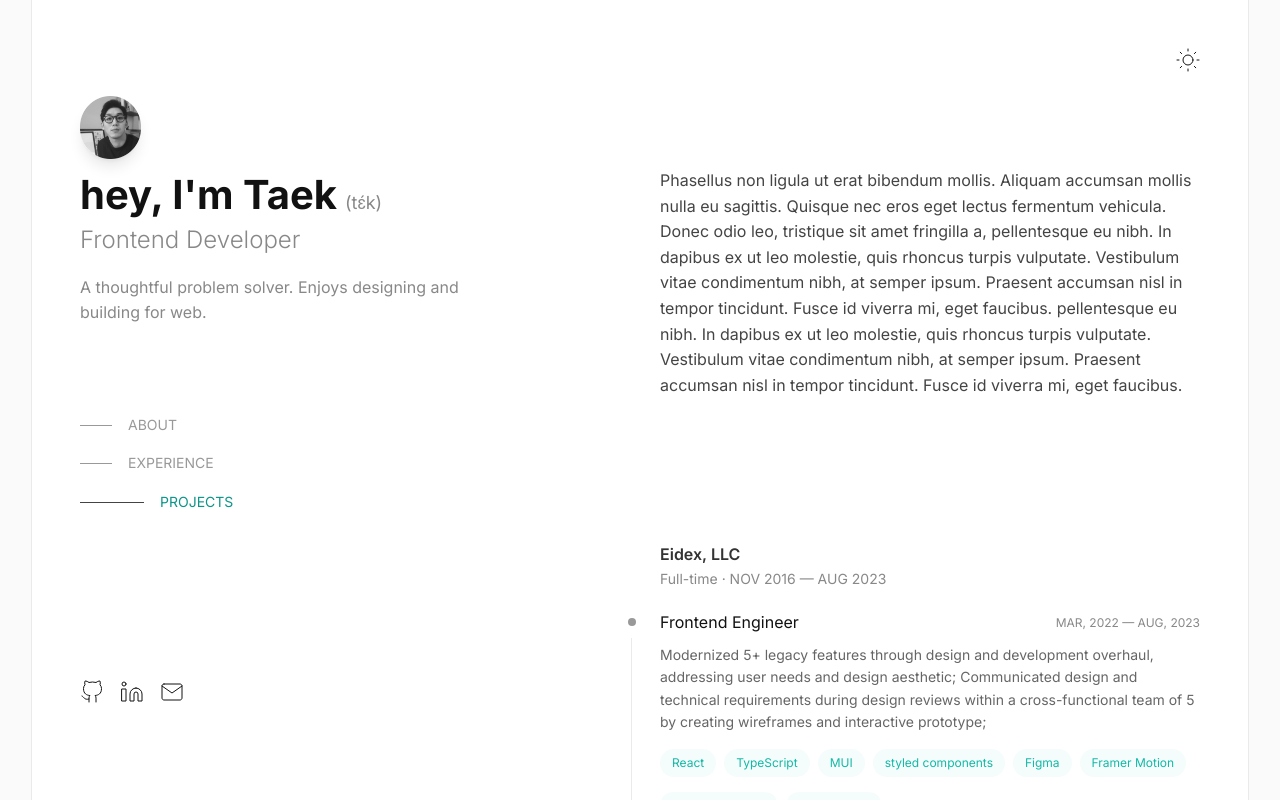
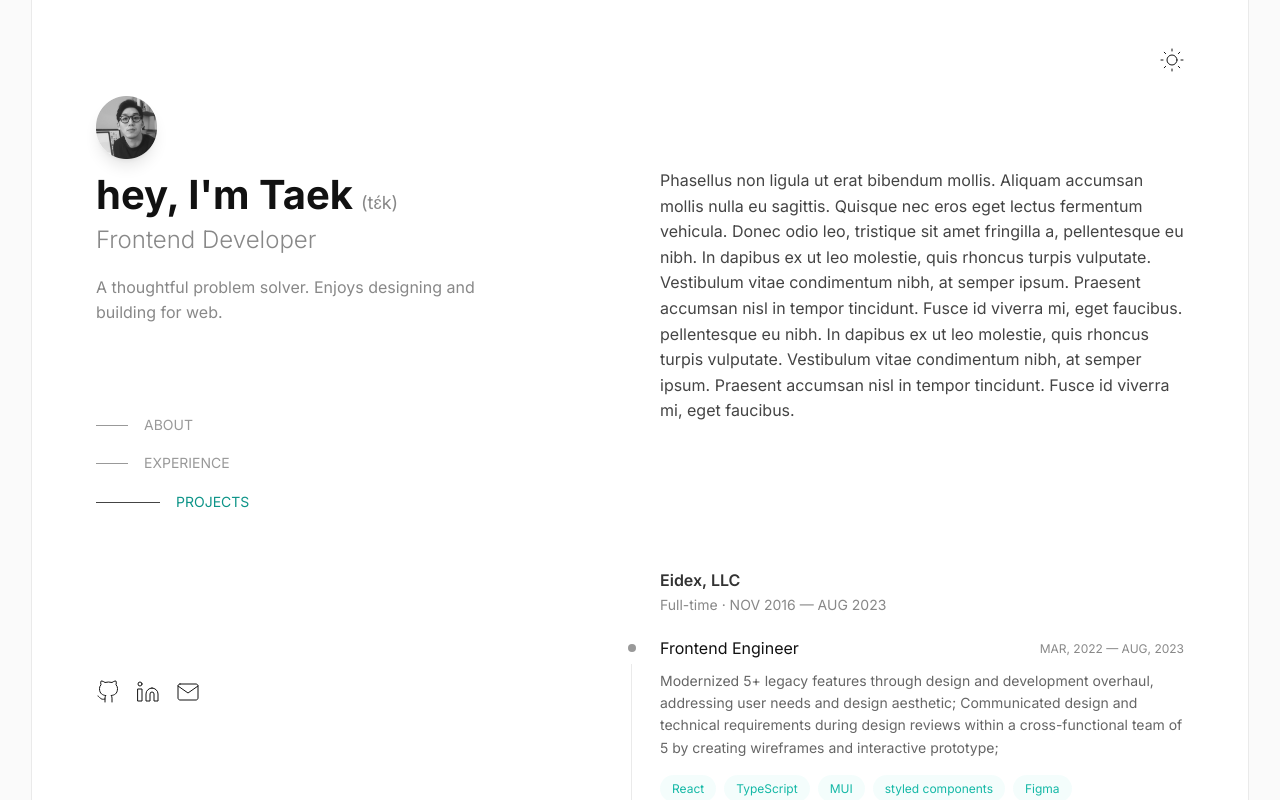
Before and after one commit to tnamdevnote/tnam.dev, a Next.js app: page / in a window 1280 px wide. Shown: the top 800 px of the page. Built offline with nearby package versions, Linux system fonts and the light colour scheme.

Commit message:
style: adjust layout

```diff
--- a/app/page.tsx
+++ b/app/page.tsx
@@ -12,17 +12,16 @@ import ThemeToggle from "./components/themeToggle/themeToggle";
 export default function Home() {
   return (
     <div className="flex w-full">
-      {/* <Cursor /> */}
       <div className="fixed inset-0 flex justify-center sm:px-8">
         <div className="flex w-full max-w-screen-xl">
           <div className="w-full bg-background ring-1 ring-accent-2 dark:bg-dark-accent-2/40 dark:ring-dark-accent-2"></div>
         </div>
       </div>
       <div className="relative flex w-full flex-col">
-        <nav className="flex w-full max-w-screen-xl justify-end px-6 pt-12 md:mx-auto md:px-14 lg:px-20">
+        <nav className="flex w-full max-w-screen-xl justify-end px-6 pt-12 sm:px-16 md:mx-auto md:px-24 lg:px-24">
           <ThemeToggle />
         </nav>
-        <section className="mx-auto grid min-h-screen max-w-screen-xl grid-cols-6 gap-8 px-6 py-16   md:grid-cols-12 md:px-14 md:py-20 lg:grid-cols-6 lg:gap-10 lg:px-20 lg:py-0">
+        <section className="mx-auto grid min-h-screen max-w-screen-xl grid-cols-6 gap-8 px-6 py-16 sm:px-16 md:grid-cols-12 md:px-24 md:py-20 lg:grid-cols-6 lg:gap-10 lg:px-24 lg:py-0">
           <TOCListProvider>
             <header className="lg: col-span-full flex-col lg:fixed lg:top-0 lg:col-span-3 lg:flex lg:min-h-screen lg:gap-8 lg:pb-24 lg:pt-24">
               <hgroup>
```
